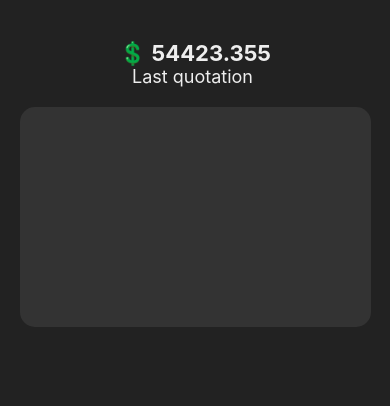
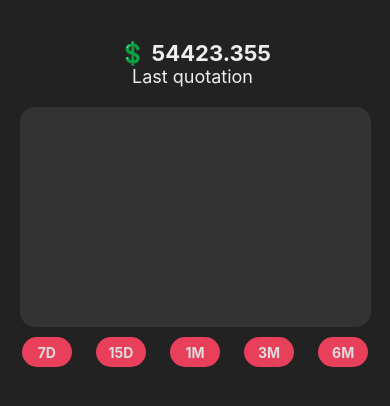
Before and after one commit to TiagoBarros01/aboutCoin, a React Native app: screen / in a window 390 px wide. Shown: the top 406 px of the page. Built offline with nearby package versions, Linux system fonts and the light colour scheme.

Commit message:
feat: Creates a QueryButton component

```diff
--- /dev/null
+++ b/src/components/QueryButton/index.tsx
@@ -0,0 +1,18 @@
+import React from 'react';
+import { View } from 'react-native';
+
+import { QueryText, BtnContainer } from './styles';
+
+interface Props {
+  children: React.ReactNode
+}
+
+export function QueryButton({ children }: Props) {
+  return (
+    <View>
+      <BtnContainer>
+        <QueryText>{children}</QueryText>
+      </BtnContainer>
+    </View>
+  );
+}
--- /dev/null
+++ b/src/components/QueryButton/styles.ts
@@ -0,0 +1,20 @@
+import styled from 'styled-components/native';
+
+export const BtnContainer = styled.TouchableOpacity`
+  width: 50px;
+  height: 30px;
+
+  background: ${(props) => props.theme.colors.red};
+
+  align-items: center;
+  justify-content: center;
+
+  border-radius: 50px;
+`;
+
+export const QueryText = styled.Text`
+  font-weight: bold;
+  font-size: 14px;
+
+  color: ${(props) => props.theme.colors.text}
+`;
--- a/src/screens/Home.tsx
+++ b/src/screens/Home.tsx
@@ -1,12 +1,16 @@
 import React from 'react';
-import { StatusBar } from 'react-native';
+import {
+  ScrollView, StatusBar,
+} from 'react-native';
 
+import { QueryButton } from '../components/QueryButton';
 import {
   QuotaContainer,
   Wrapper,
   CurrentQuotaText,
   QuotaText,
   HistoricGraphic,
+  FilterContainer,
 } from '../styles/screens/Home';
 
 export default function Home() {
@@ -18,6 +22,24 @@ export default function Home() {
         <QuotaText>Last quotation </QuotaText>
       </QuotaContainer>
       <HistoricGraphic />
+      <FilterContainer>
+        <QueryButton>
+          7D
+        </QueryButton>
+        <QueryButton>
+          15D
+        </QueryButton>
+        <QueryButton>
+          1M
+        </QueryButton>
+        <QueryButton>
+          3M
+        </QueryButton>
+        <QueryButton>
+          6M
+        </QueryButton>
+      </FilterContainer>
+      {/* <ScrollView /> */}
     </Wrapper>
   );
 }
--- a/src/styles/screens/Home.ts
+++ b/src/styles/screens/Home.ts
@@ -38,3 +38,12 @@ export const HistoricGraphic = styled.View`
 
   margin-top: 20px;
 `;
+
+export const FilterContainer = styled.View`
+  width: 95%;
+
+  flex-direction: row;
+  justify-content: space-around;
+
+  padding-top: 10px;
+`;
```
